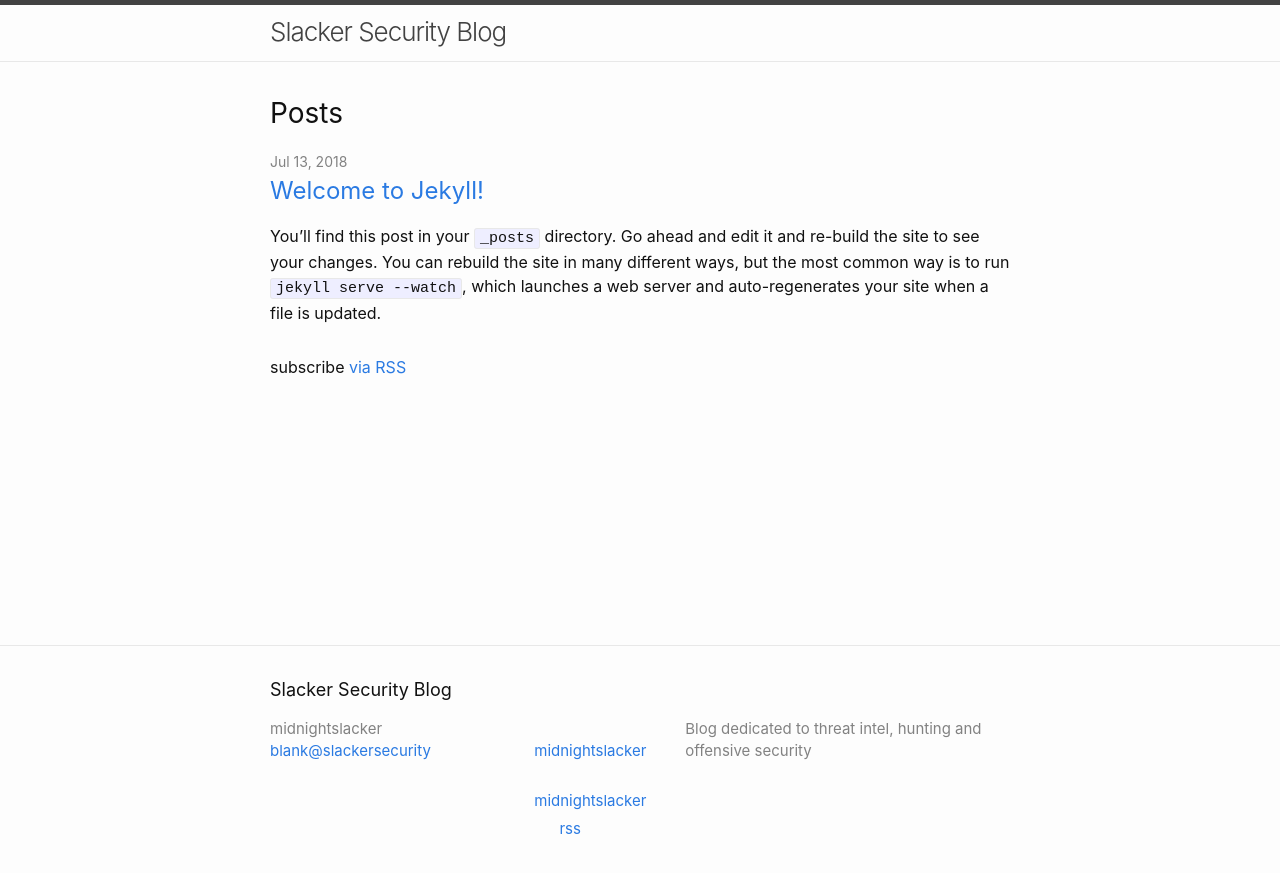
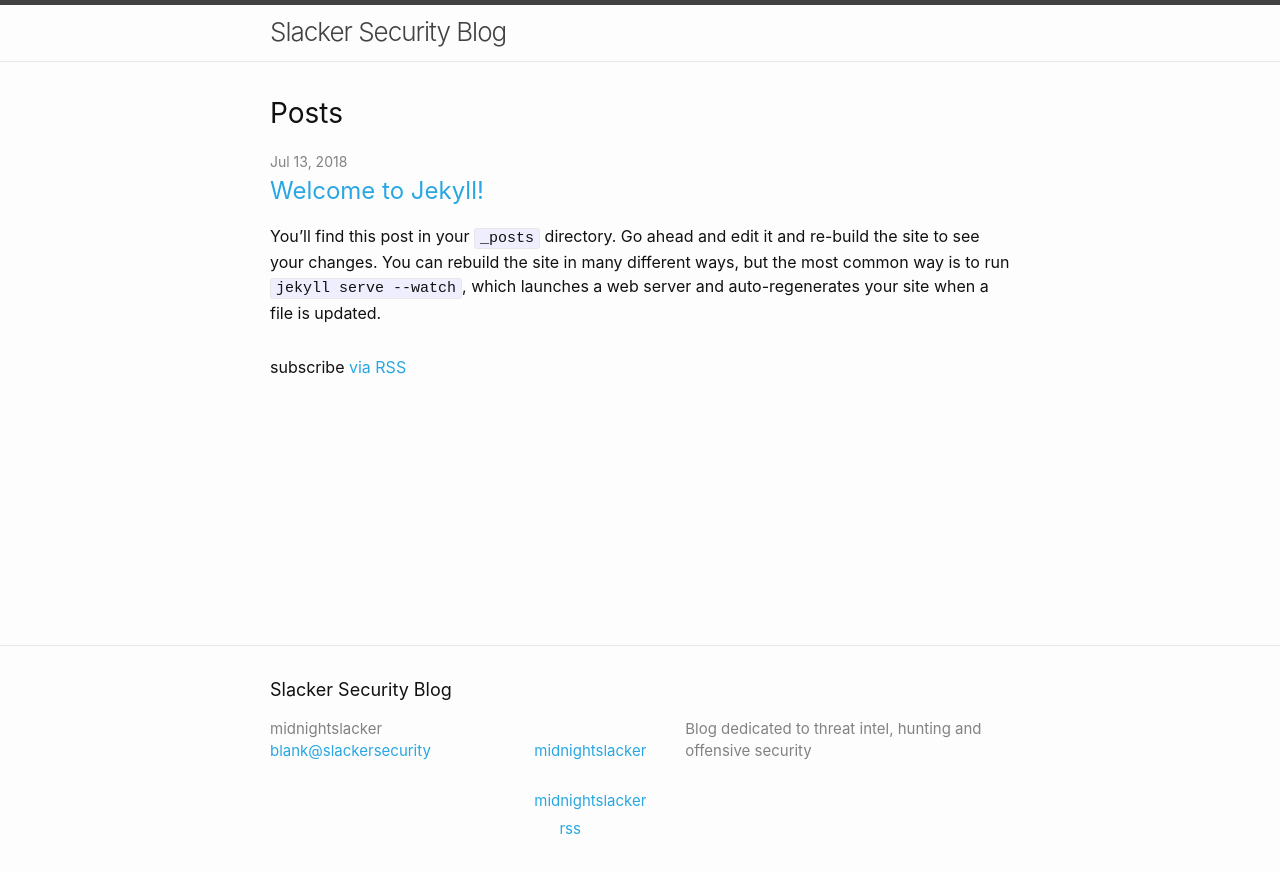
Before and after one commit to slackersecurity/blog, a Jekyll site: the page built from index.md, in a window 1280 px wide. Shown: the top 873 px of the page. Built offline with Jekyll 4.4.1, drawn with Linux system fonts in a browser that asks for light colours; our own code applies the rules of GitHub Pages for plain Markdown files.

Commit message:
Update minima.scss
Changed brand color to #29a7e2 from 2a7ae2 for testing

```diff
--- a/_sass/minima.scss
+++ b/_sass/minima.scss
@@ -12,7 +12,7 @@ $spacing-unit:     30px !default;
 
 $text-color:       #111 !default;
 $background-color: #fdfdfd !default;
-$brand-color:      #2a7ae2 !default;
+$brand-color:      #29a7e2 !default;
 
 $grey-color:       #828282 !default;
 $grey-color-light: lighten($grey-color, 40%) !default;
```
